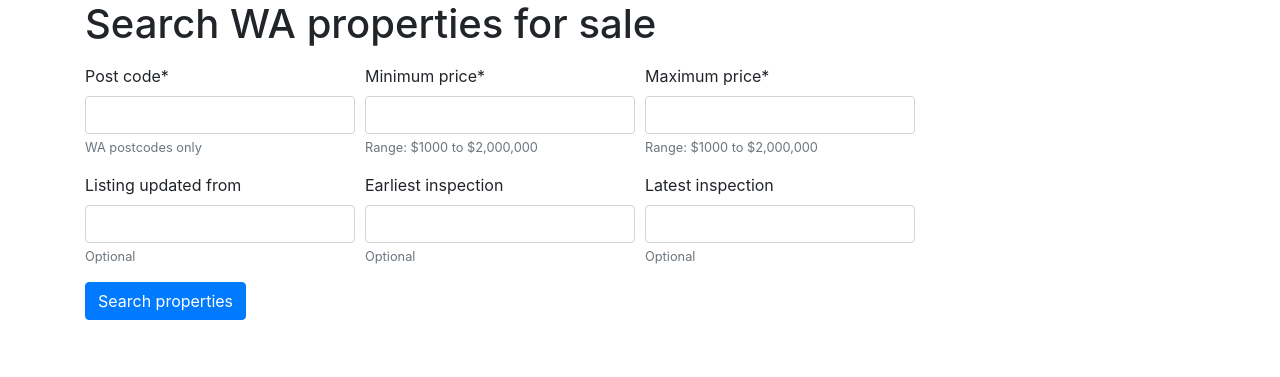
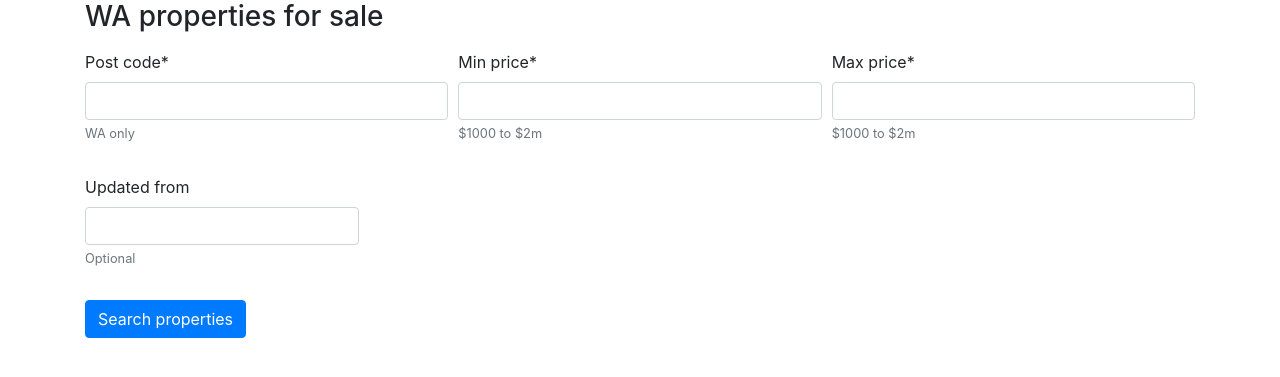
Before and after one commit to mintcoding/domainproperty-extended, a Django app: page /extendedsearch/ in a window 1280 px wide. Shown: the part 40-417 px from the top of the page. Run offline with Django 3.2, Linux system fonts and the light colour scheme; some libraries are stand-ins or nearby versions.

Commit message:
Improve form and results page layouts.  Parse raw api response.  Add pyinotify to requirements.txt for dev purposes.

```diff
--- a/domainproperty_extended/extendedsearch/forms.py
+++ b/domainproperty_extended/extendedsearch/forms.py
@@ -9,37 +9,25 @@ class ExtendedSearchForm(forms.Form):
     postCode = forms.IntegerField(
         min_value=6000,
         max_value=6999,
-        help_text="WA postcodes only",
+        help_text="WA only",
         label="Post code"
     )
     minPrice = forms.IntegerField(
         min_value=1000,
         max_value=2000000,
-        help_text="Range: $1000 to $2,000,000",
-        label="Minimum price",
+        help_text="$1000 to $2m",
+        label="Min price",
     )
     maxPrice = forms.IntegerField(
         min_value=1000,
         max_value=2000000,
-        help_text="Range: $1000 to $2,000,000",
-        label="Maximum price",
+        help_text="$1000 to $2m",
+        label="Max price",
     )
     updatedSince = forms.DateField(
         widget=DatePickerInput(format='%Y-%m-%d'),
         help_text="Optional",
-        label="Listing updated from",
-        required=False
-    )
-    inspectionFrom = forms.DateField(
-        widget=DatePickerInput(format='%Y-%m-%d'),
-        help_text="Optional",
-        label="Earliest inspection",
-        required=False
-    )
-    inspectionTo = forms.DateField(
-        widget=DatePickerInput(format='%Y-%m-%d'),
-        help_text="Optional",
-        label="Latest inspection",
+        label="Updated from",
         required=False
     )
     page = forms.IntegerField(
@@ -62,19 +50,17 @@ class ExtendedSearchForm(forms.Form):
         self.helper = FormHelper()
         self.helper.layout = Layout(
             Row(
-                Column('page', css_class='form-group col-md-3 mb-0'),
-                Column('pageSize', css_class='form-group col-md-3 mb-0'),
-            ),
-            Row(
-                Column('postCode', css_class='form-group col-md-3 mb-0'),
-                Column('minPrice', css_class='form-group col-md-3 mb-0'),
-                Column('maxPrice', css_class='form-group col-md-3 mb-0')
+                Column('postCode', css_class='form-group col-4'),
+                Column('minPrice', css_class='form-group col-4'),
+                Column('maxPrice', css_class='form-group col-4')
 
             ),
             Row(
-                Column('updatedSince', css_class='form-group col-md-3 mb-0'),
-                Column('inspectionFrom', css_class='form-group col-md-3 mb-0'),
-                Column('inspectionTo', css_class='form-group col-md-3 mb-0')
+                Column('updatedSince', css_class='form-group col-md-auto col-6'),
+            ),
+            Row(
+                Column('page'),
+                Column('pageSize'),
             ),
             Submit('submit', 'Search properties')
         )
--- a/domainproperty_extended/extendedsearch/templates/extendedsearch/search.html
+++ b/domainproperty_extended/extendedsearch/templates/extendedsearch/search.html
@@ -8,7 +8,7 @@
 {% bootstrap_form_errors %}
 
 {% block content %}
-<h1>Search WA properties for sale</h1>
+<h3>WA properties for sale</h3>
 <p></p>
 <form method="post">
     {{ form.non_field_errors }}
--- a/domainproperty_extended/extendedsearch/views.py
+++ b/domainproperty_extended/extendedsearch/views.py
@@ -34,6 +34,9 @@ class SearchForm(FormView):
             "page": 1,
             "pageSize": settings.DOMAIN_API_PAGE_SIZE,
         }
+        self.context = {
+            'response_data': {}
+        }
 
     def post(self, request, *args, **kwargs):
 
@@ -41,12 +44,13 @@ class SearchForm(FormView):
         if form.is_valid():
             self.parse_form_data(form)
             response_data = get_response_data(self.querydata)
-            context = {
-                'response_data': response_data
-            }
+            try:
+                self.context.update({'response_data': response_data})
+            except (ValueError, Exception) as e:
+                raise e
 
             request.session['querydata'] = self.querydata
-            return render(request, template_name='extendedsearch/searchresults.html', context=context)
+            return render(request, template_name='extendedsearch/searchresults.html', context=self.context)
         else:
             raise ValidationError(form.errors)
 
@@ -59,11 +63,12 @@ class SearchForm(FormView):
             query_data = request.session['querydata']
             query_data.update({'page': request.GET.get('page')})
             response_data = get_response_data(query_data)
-            context = {
-                'response_data': response_data
-            }
+            try:
+                self.context.update({'response_data': response_data})
+            except (ValueError, Exception) as e:
+                raise e
 
-            return render(request, template_name='extendedsearch/searchresults.html', context=context)
+            return render(request, template_name='extendedsearch/searchresults.html', context=self.context)
         else:
             return self.render_to_response(self.get_context_data())
 
--- a/requirements.txt
+++ b/requirements.txt
@@ -4,3 +4,4 @@ requests-oauthlib
 django-bootstrap-datepicker-plus
 django-bootstrap4
 django-crispy-forms
+pyinotify
```
Also changed, not shown: domainproperty_extended/extendedsearch/domainapi.py (+32 -2 lines), domainproperty_extended/extendedsearch/templates/extendedsearch/searchresults.html (+31 -14 lines).
